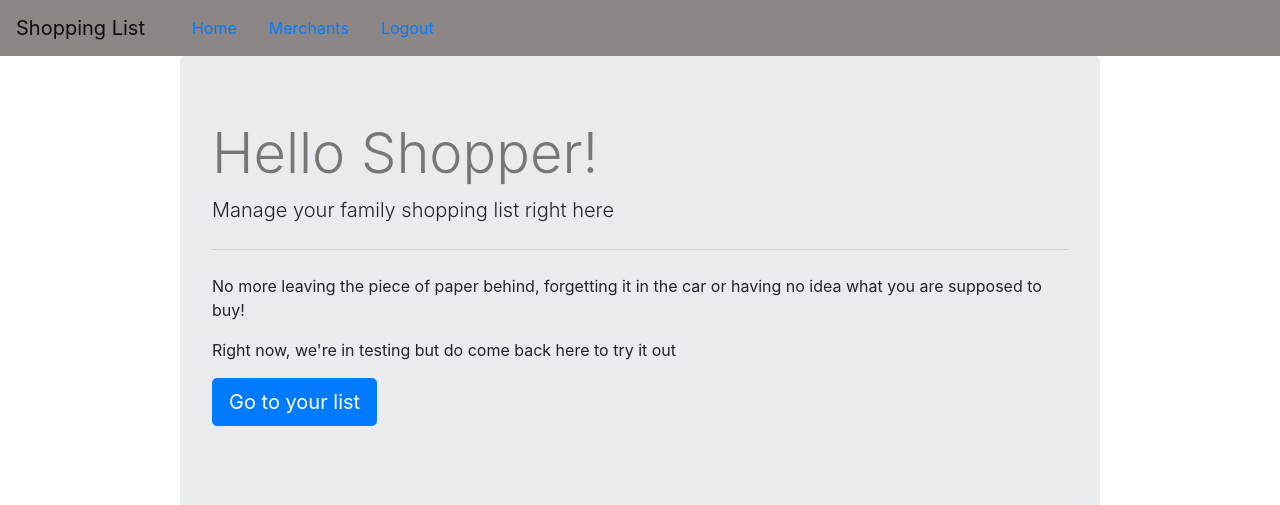
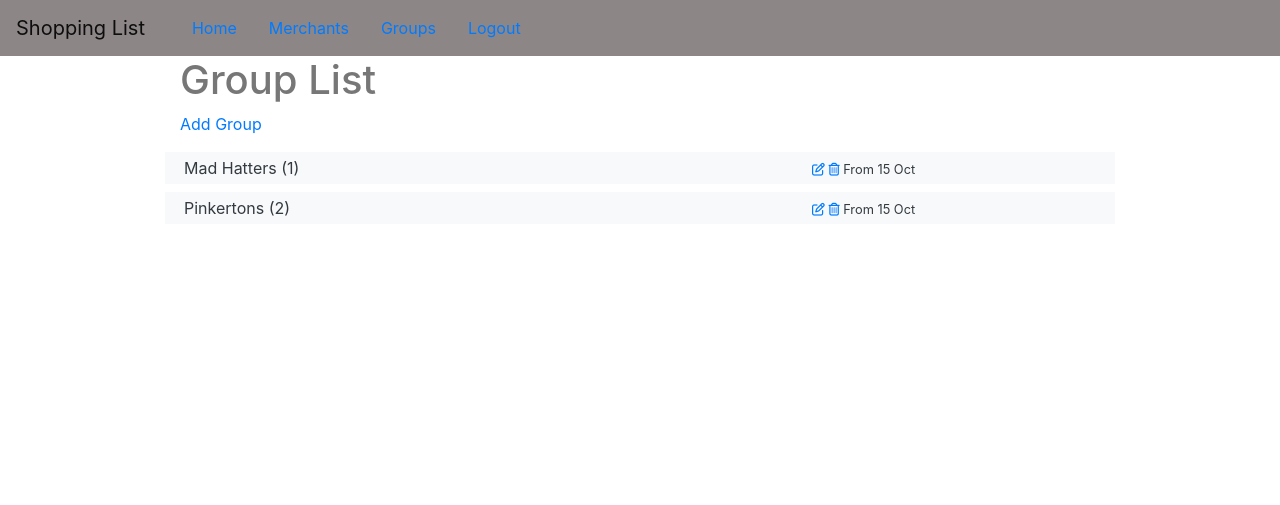
Before and after one commit to GitDietz/Shoplist, a Django app: a page that uses Proj_1/templates/base.html in a window 1280 px wide. Shown: the top 505 px of the page. Run offline with Django 3.2, Linux system fonts and the light colour scheme; a user stored in the database is signed in; data comes from the database, SQL or seed files in the repository; both versions use the stored data as it was after the commit; parts of the project's set-up code (start-up, migrations or seed data) failed here and were passed over; some libraries are stand-ins or nearby versions.

Commit message:
Groups navigation added
Groups added and working

```diff
--- a/Proj_1/shop/models.py
+++ b/Proj_1/shop/models.py
@@ -29,10 +29,29 @@
         return qs
 
 
+class ShopGroupManager(models.Manager):
+    def all(self):
+        qs = super(ShopGroupManager, self).all()
+        return qs
+
+
 class Merchant(models.Model):
     name = models.CharField(max_length=50)
     date_added = models.DateField(auto_now=False, auto_now_add=True)
     objects = MerchantManager()
+
+    class Meta:
+        ordering =['name']
+
+    def __str__(self):
+        return self.name.title()
+
+
+class ShopGroup(models.Model):
+    name = models.CharField(max_length=100)
+    date_added = models.DateTimeField(auto_now=False, auto_now_add=True)
+    manager = models.ForeignKey(settings.AUTH_USER_MODEL, default=1, related_name='manage_by')
+    objects = ShopGroupManager()
 
     class Meta:
         ordering =['name']
@@ -49,6 +68,7 @@
     date_requested = models.DateField(auto_now=False, auto_now_add=True)
     date_purchased = models.DateField(auto_now=False, auto_now_add=False, blank=True, null=True)
     to_get_from = models.ForeignKey(Merchant, blank=True, null=True, on_delete=None)
+    # in_group = models.ForeignKey(ShopGroup, blank=True, null=True, on_delete=None)
     objects = ItemManager()
 
     class Meta:
--- a/Proj_1/shop/urls.py
+++ b/Proj_1/shop/urls.py
@@ -9,6 +9,8 @@
     merchant_create,
     merchant_update,
     merchant_delete,
+    group_detail,
+    group_list,
     )
 
 
@@ -16,6 +18,8 @@
     url(r'^list/$', shop_list, name='shop_list'),
     url(r'^create/$', shop_create, name='shop_create'),
     #url(r'^bogger/$', shop_create, name='shop_bogger'),
+    url(r'^groups/create$', group_detail, name='group_create'),
+    url(r'^groups/$', group_list, name='group_list'),
     url(r'^merchants/$', merchant_list, name='merchant_list'),
     url(r'^merchants/create$', merchant_create, name='merchant_create'),
     url(r'^merchants/(?P<pk>\d+)$', merchant_update, name='merchant_update'),
--- a/Proj_1/shop/views.py
+++ b/Proj_1/shop/views.py
@@ -6,8 +6,8 @@
 from django.shortcuts import render, get_object_or_404, HttpResponseRedirect, Http404, HttpResponse, redirect
 from django.views.generic import UpdateView
 
-from .forms import ItemForm, MerchantForm
-from .models import Item, Merchant
+from .forms import ItemForm, MerchantForm, ShopGroupForm
+from .models import Item, Merchant, ShopGroup
 from django.contrib.auth import (
     authenticate,
     get_user_model,
@@ -173,6 +173,35 @@
             raise  Http404
 
 
+@login_required
+def group_detail(request,pk=None):
+    print(f'Shop|group detail|user = {request.user.username}')
+    if request.method == "POST":
+        form = ShopGroupForm(request.POST)
+        if form.is_valid():
+            form.save()
+            return HttpResponseRedirect(reverse('shop:group_list'))
+
+    template_name = 'group.html'
+    context = {
+        'title': 'Create Group',
+        'form': ShopGroupForm(),
+        'notice': '',
+    }
+    return render(request, template_name, context)
+
+
+@login_required
+def group_list(request):
+    print(f'Group|List | user = {request.user.username}')
+    queryset_list = ShopGroup.objects.all()
+    notice = ''
+    context = {
+        'title': 'Group List',
+        'object_list':queryset_list,
+        'notice':notice,
+    }
+    return render(request, 'group_list.html', context)
 
 
 @login_required
--- a/Proj_1/templates/base.html
+++ b/Proj_1/templates/base.html
@@ -48,6 +48,9 @@
                                     <a class="nav-link" href="{% url 'shop:merchant_list' %}">Merchants</a>
                                 </li>
                                 <li class="nav-item">
+                                    <a class="nav-link" href="{% url 'shop:group_list' %}">Groups</a>
+                                </li>
+                                <li class="nav-item">
                                     <a class="nav-link" href="{% url 'logout' %}">Logout</a>
                                 </li>
                                 {% endif %}
--- /dev/null
+++ b/Proj_1/templates/group_list.html
@@ -0,0 +1,46 @@
+{% extends "base.html" %}
+{% load crispy_forms_tags %}
+{% block content %}
+
+<h1>{{ title }}</h1>
+<a href="{% url 'shop:group_create' %}" class="top-menu">Add Group</a><br>
+<p class="font-italic">{% if notice %}{{ notice }}{% endif %}</p>
+{% if object_list%}
+
+    {% for obj in object_list %}
+    <form method="POST" action="." >{% csrf_token %}
+        {{ form|crispy }}
+        <div class="row p-1 mb-2 bg-light text-dark">
+            <div class="col-md-8 col-xs-8">
+                {{ obj.name }} ({{ obj.id }})</div>
+            <div class="col-md-4 col-xs-4">
+            <small><a href="{% url 'shop:merchant_update' pk=obj.pk %}"><i class="far fa-edit"></i></a>
+                <a href="{% url 'shop:merchant_delete' pk=obj.pk %}"><i class="far fa-trash-alt"></i></a>
+                From {{ obj.date_added | date:"d M"}} </small></div>
+        </div>
+    </form>
+    {% endfor %}
+
+{% else %}
+    <p>No list yet!</p>
+{% endif %}
+
+    <!--
+    <div class="pagination">
+    <span class="step-links">
+        {% if object_list.has_previous %}
+            <a href="?{{ page_request_var }}={{ contacts.previous_page_number }}{% if request.Get.g %}&q={{ request.GET.q }}{% endif %}">previous</a>
+        {% endif %}
+
+        <span class="current">
+            Page {{ object_list.number }} of {{ object_list.paginator.num_pages }}
+        </span>
+
+        {% if object_list.has_next %}
+            <a href="?{{ page_request_var }}={{ object_list.next_page_number }}{% if request.Get.g %}&q={{ request.GET.q }}{% endif %}">next</a>
+        {% endif %}
+    </span>
+    </div>
+-->
+
+{% endblock content %}
```
Also changed, not shown: Proj_1/shop/forms.py (+7 -1 lines), Proj_1/templates/group.html (added, +18 -0 lines), Proj_1/db2.sqlite3, Proj_1/shop/migrations/0006_shopgroup.py (added), 1 other file.
